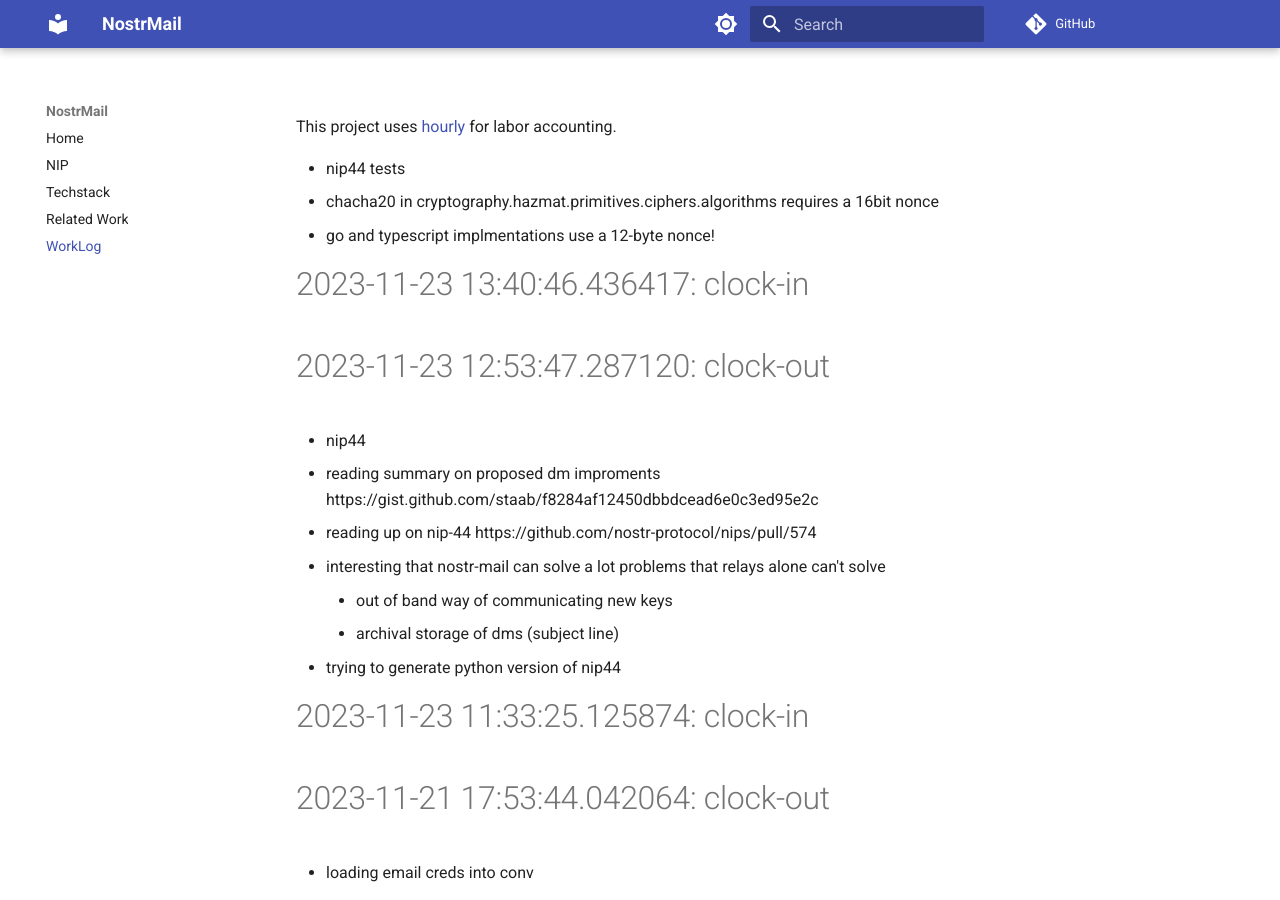
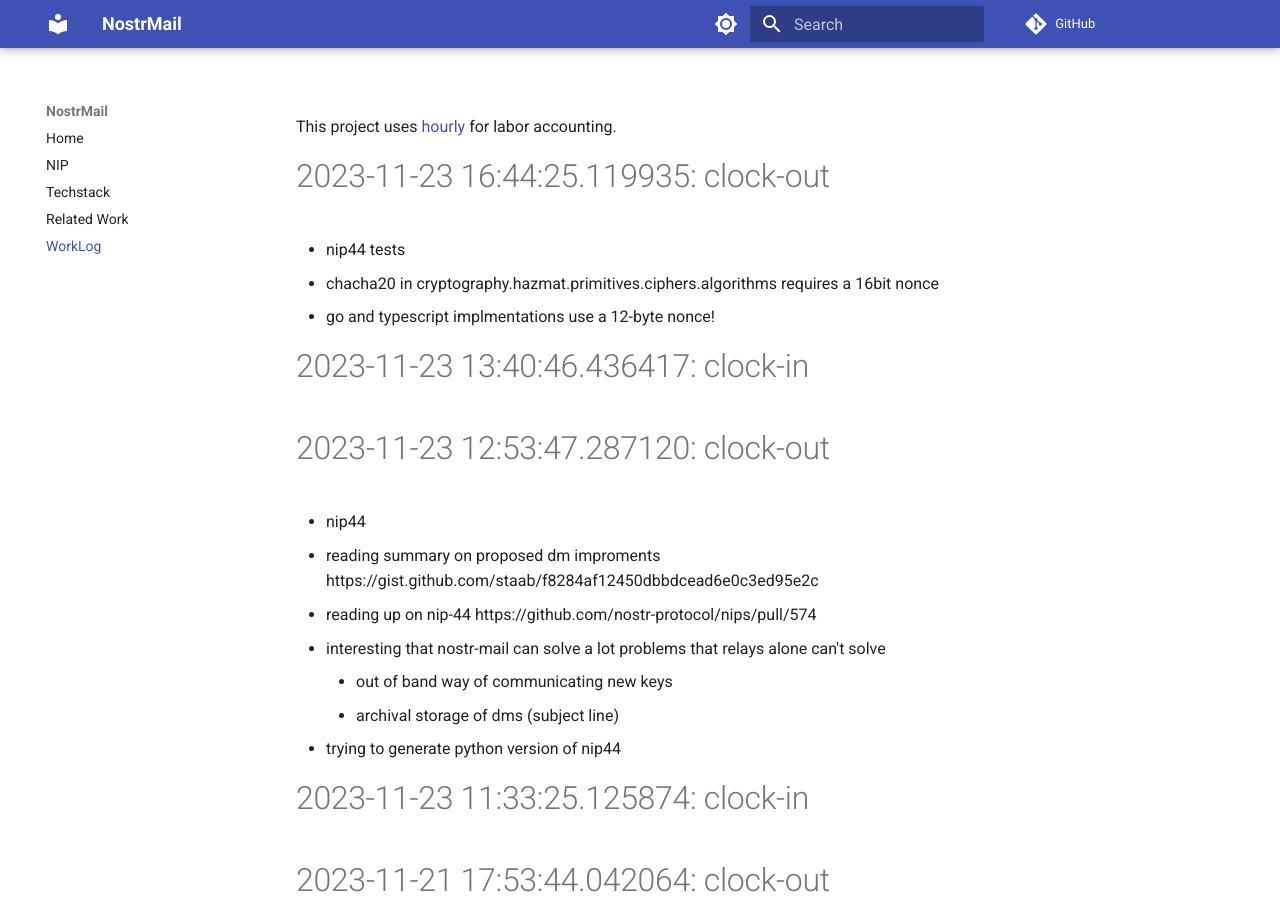
Before and after one commit to asherp/nostr-mail, an MkDocs documentation site: the page built from docs/WorkLog.md, in a window 1280 px wide and 900 px high. Built offline with MkDocs 1.6.1 and Material for MkDocs 9.7.7, drawn with Linux system fonts in a browser that asks for light colours; comment, search, counter and statistics services are not loaded.

Commit message:
clock-out

```diff
--- a/WorkLog.md
+++ b/WorkLog.md
@@ -1,3 +1,5 @@
+# 2023-11-23 16:44:25.119935: clock-out
+
 * nip44 tests
 * chacha20 in cryptography.hazmat.primitives.ciphers.algorithms requires a 16bit nonce
 * go and typescript implmentations use a 12-byte nonce!
```
